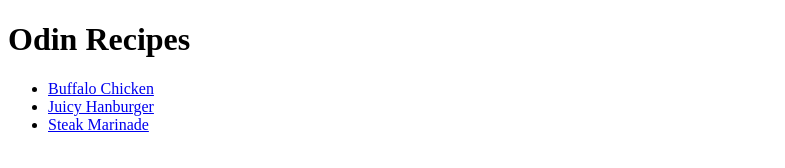
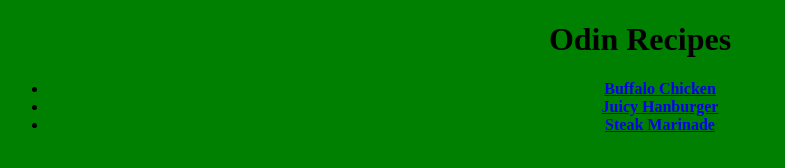
Before and after one commit to ekwunifeifenna/odin-recipes, a plain HTML site: page index.html in a window 1280 px wide. Shown: the whole page, without its empty margins (0-785 px from the left). Drawn offline with Linux system fonts and the light colour scheme.

Commit message:
Add some css to the file

```diff
--- a/index.html
+++ b/index.html
@@ -4,12 +4,13 @@
 <head>
     <meta charset="UTF-8">
     <title>Recipes</title>
+    <link rel="stylesheet" href="style.css">
 </head>
 
 <body>
-    <h1>Odin Recipes</h1>
+    <h1 class="main-heading">Odin Recipes</h1>
 
-    <ul>
+    <ul class="recipe-list">
         <li><a href="recipes/buffalo-chicken.html">Buffalo Chicken</a></li>
         <li><a href="recipes/juicy-hamburger.html">Juicy Hanburger</a></li>
         <li><a href="recipes/steak-marinade.html">Steak Marinade</a></li>
--- /dev/null
+++ b/style.css
@@ -0,0 +1,10 @@
+*{
+    background-color: green;
+}
+
+
+.recipe-list, .main-heading{
+    font-weight: bold;
+    text-align: center;
+    color: black;
+}
```
Also changed, not shown: recipes/buffalo-chicken.html (+1 -0 lines), recipes/juicy-hamburger.html (+1 -0 lines), recipes/steak-marinade.html (+1 -0 lines).
